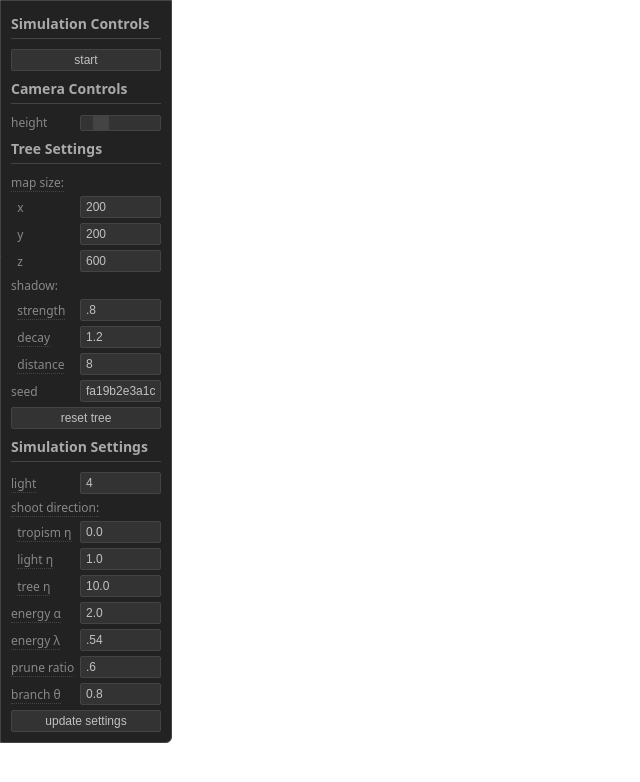
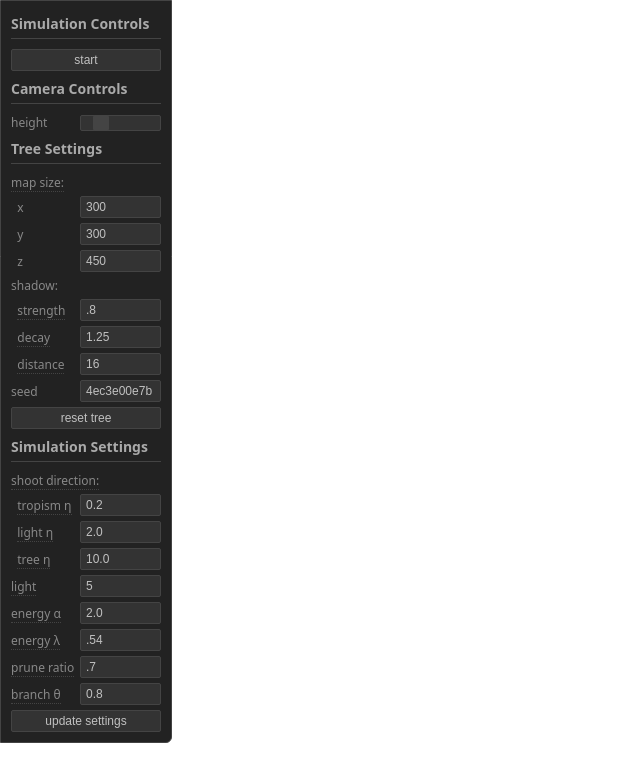
Before and after one commit to AddisonPrairie/Tree-Generator, a plain HTML site: page index.html in a window 1280 px wide. Shown: the whole page, without its empty margins (0-640 px from the left). Drawn offline with Linux system fonts and the light colour scheme; no server answers; a web font is replaced by a local one.

Commit message:
updated initial values

```diff
--- a/index.html
+++ b/index.html
@@ -48,15 +48,15 @@
                 </div>
                 <div class="input-group">
                     <label>&nbsp;&nbsp;x</label>
-                    <input id="SHADOW_MAP_X" type="number" value="200" min="50" max="800" step="10" class="integer">
+                    <input id="SHADOW_MAP_X" type="number" value="300" min="50" max="800" step="10" class="integer">
                 </div>
                 <div class="input-group">
                     <label>&nbsp;&nbsp;y</label>
-                    <input id="SHADOW_MAP_Y" type="number" value="200" min="50" max="800" step="10" class="integer">
+                    <input id="SHADOW_MAP_Y" type="number" value="300" min="50" max="800" step="10" class="integer">
                 </div>
                 <div class="input-group">
                     <label>&nbsp;&nbsp;z</label>
-                    <input id="SHADOW_MAP_Z" type="number" value="600" min="50" max="800" step="10" class="integer">
+                    <input id="SHADOW_MAP_Z" type="number" value="450" min="50" max="800" step="10" class="integer">
                 </div>
                 <div class="input-group">
                     <label>shadow:</label>
@@ -67,15 +67,15 @@
                 </div>
                 <div class="input-group">
                     <label class="tooltip">&nbsp;&nbsp;<span class="ttext">decay</span><span class="tooltiptext">ratio the shadow decreases as the distance from a node increases.</span></label>
-                    <input id="SHADOW_B" type="number" value="1.2" min="1.0" max="4." step=".001" class="minmax">
+                    <input id="SHADOW_B" type="number" value="1.25" min="1.0" max="4." step=".001" class="minmax">
                 </div>
                 <div class="input-group">
                     <label class="tooltip">&nbsp;&nbsp;<span class="ttext">distance</span><span class="tooltiptext">the maximum distance a node's shadow will reach vertically downward. Higher values are more realistic but take longer to compute.</span></label>
-                    <input id="SHADOW_Q_MAX" type="number" value="8" min="1" max="48" step="1" class="integer">
+                    <input id="SHADOW_Q_MAX" type="number" value="16" min="1" max="48" step="1" class="integer">
                 </div>
                 <div class="input-group">
                     <label>seed</label>
-                    <input id="SEED" type="text" value="fa19b2e3a1c">
+                    <input id="SEED" type="text" value="4ec3e00e7b">
                 </div>
                 <div class="input-group">
                     <button id="reset">reset tree</button>
@@ -84,23 +84,23 @@
             <div class="panel-section">
                 <h3>Simulation Settings</h3>
                 <div class="input-group">
-                    <label class="tooltip"><span class="ttext">light</span><span class="tooltiptext">ambient light exposure at each point.</span></label>
-                    <input id="SHADOW_C" type="number" value="4" min="1.0" max="48.0" step=".001" class="minmax">
-                </div>
-                <div class="input-group">
                     <label class="tooltip"><span class="ttext">shoot direction:</span><span class="tooltiptext" style="width: 96%;">weight of different factors when computing shoot direction.</span></label>
                 </div>
                 <div class="input-group">
                     <label class="tooltip">&nbsp;&nbsp;<span class="ttext">tropism η</span><span class="tooltiptext">weight of gravity in shoot direction. <br>0: no effect<br>&lt; 0: downward tendency<br>&gt; 0: upward tendency</span></label>
-                    <input id="TROPISM_ETA" type="number" value="0.0" min="-10." max="10." step=".001" class="minmax">
+                    <input id="TROPISM_ETA" type="number" value="0.2" min="-10." max="10." step=".001" class="minmax">
                 </div>
                 <div class="input-group">
                     <label class="tooltip">&nbsp;&nbsp;<span class="ttext">light η</span><span class="tooltiptext">weight of light in shoot direction. Higher values cause the tree to seek out light more.</span></label>
-                    <input id="LIGHT_ETA" type="number" value="1.0" min="0.0" max="10." step=".001" class="minmax">
+                    <input id="LIGHT_ETA" type="number" value="2.0" min="0.0" max="10." step=".001" class="minmax">
                 </div>
                 <div class="input-group">
                     <label class="tooltip">&nbsp;&nbsp;<span class="ttext">tree η</span><span class="tooltiptext">weight of the tree's genetics in shoot direction. Higher values make the tree look more organized and self similar.</span></label>
                     <input id="TREE_ETA" type="number" value="10.0" min="1.0" max="10." step=".001" class="minmax">
+                </div>
+                <div class="input-group">
+                    <label class="tooltip"><span class="ttext">light</span><span class="tooltiptext">ambient light exposure at each point.</span></label>
+                    <input id="SHADOW_C" type="number" value="5" min="1.0" max="48.0" step=".001" class="minmax">
                 </div>
                 <div class="input-group">
                     <label class="tooltip"><span class="ttext">energy α</span><span class="tooltiptext">energy multiplier at base of tree. Higher values give tree more energy.</span></label>
@@ -112,7 +112,7 @@
                 </div>
                 <div class="input-group">
                     <label class="tooltip"><span class="ttext">prune ratio</span><span class="tooltiptext">ratio<br>(ENERGY/NUM_CHILDREN)<br>at which branches are pruned. Higher values cause trees to drop branches more often.</span></label>
-                    <input id="PRUNE_RATIO" type="number" value=".6" min="0.0" max="2." step=".001" class="minmax">
+                    <input id="PRUNE_RATIO" type="number" value=".7" min="0.0" max="2." step=".001" class="minmax">
                 </div>
                 <div class="input-group">
                     <label class="tooltip"><span class="ttext">branch θ</span><span class="tooltiptext">direction a lateral branch will grow:<br>0: perpendicular to main axis<br>&gt; 0: towards main axis</span></label>
```
